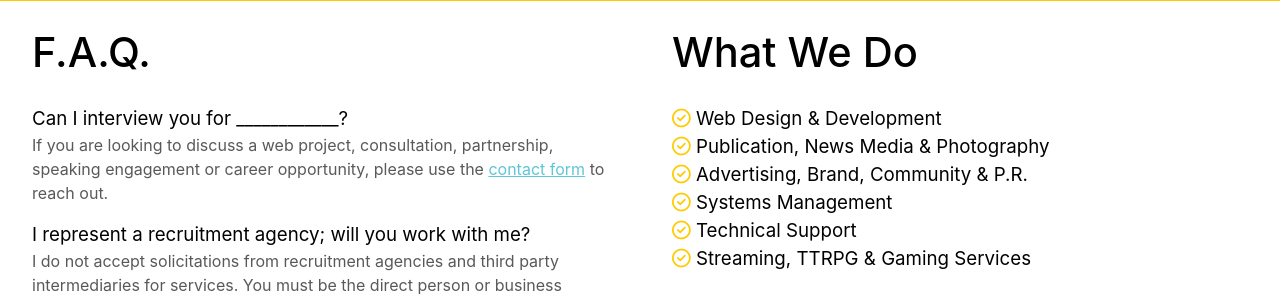
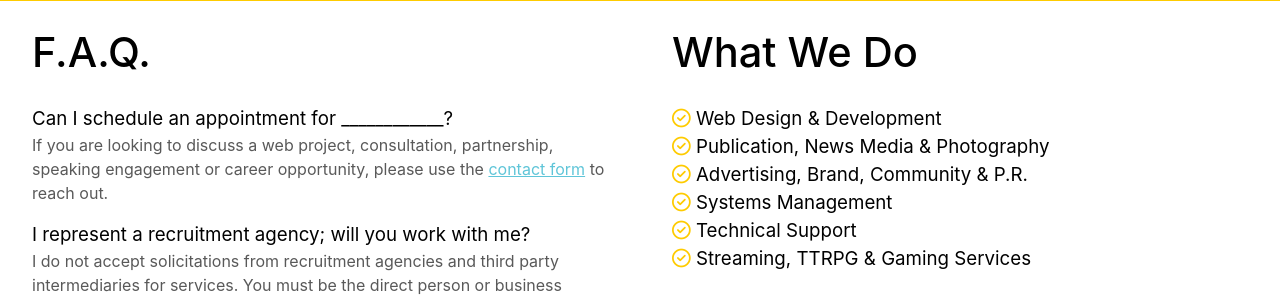
Before and after one commit to parkzplatz/dotcom, a Jekyll site: the page built from contact/index.html, in a window 1280 px wide. Shown: the part 434-734 px from the top of the page. Built offline with Jekyll 4.4.1, drawn with Linux system fonts in a browser that asks for light colours; nearby versions of some CDN libraries; some web fonts are replaced.

Commit message:
Update index.html

```diff
--- a/contact/index.html
+++ b/contact/index.html
@@ -13,7 +13,7 @@ title: "Parkzplatz"
         <div class="contentRow">
             <div class="__left">
                 <h2>F.A.Q.</h2>
-                <h3>Can I interview you for ____________?</h3>
+                <h3>Can I schedule an appointment for ____________?</h3>
                 <p class="answer">If you are looking to discuss a web project, consultation, partnership, speaking engagement or career opportunity, please use the <a href="#form">contact form</a> to reach out.</p>
                 <h3>I represent a recruitment agency; will you work with me?</h3>
                 <p class="answer">I do not accept solicitations from recruitment agencies and third party intermediaries for services. You must be the direct person or business contracting the services.</p>
```
